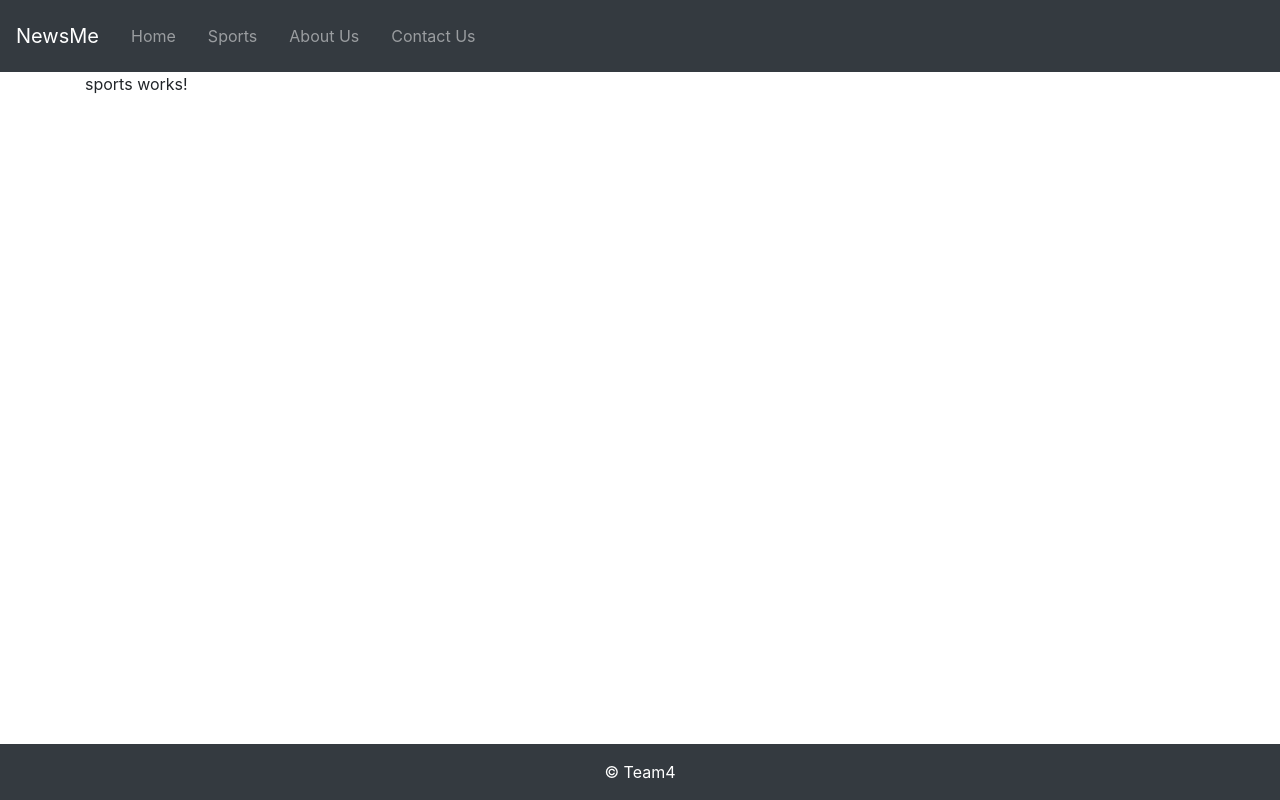
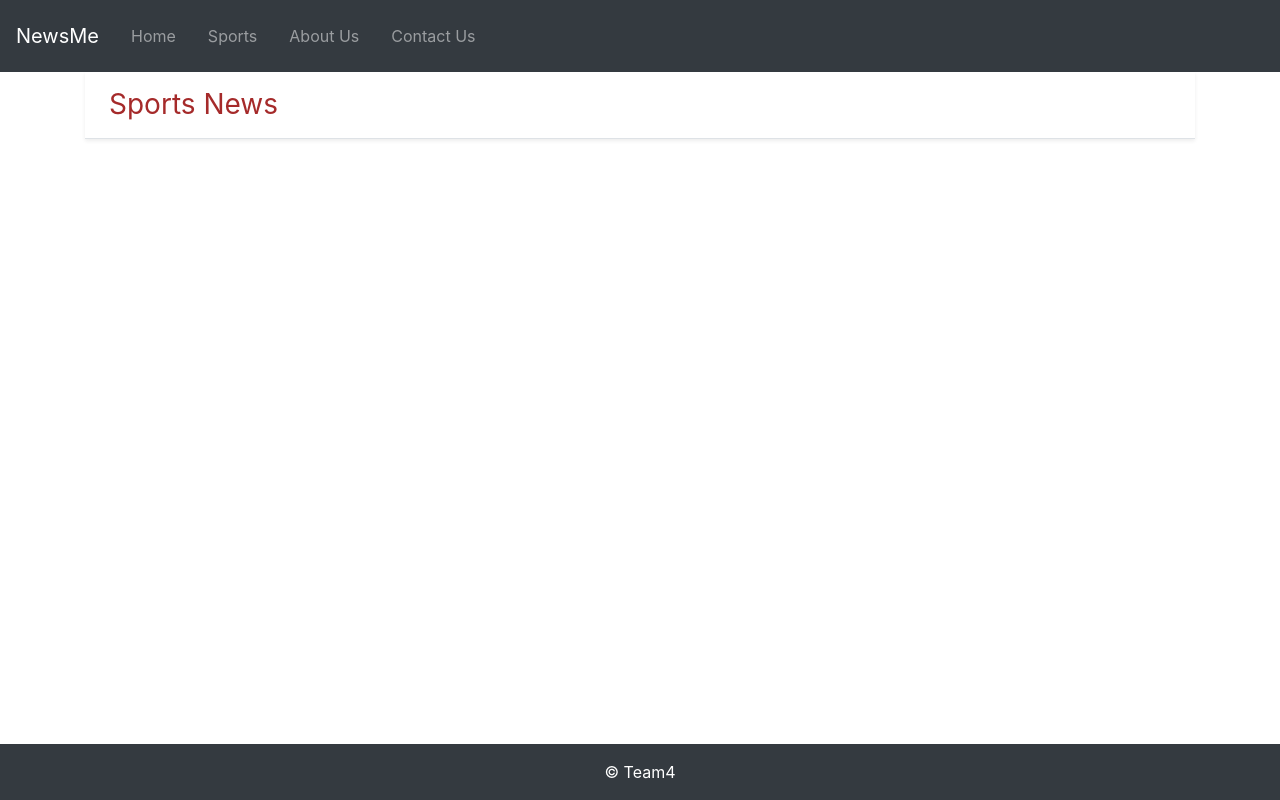
Before and after one commit to Alelia40/team4_cert, an Angular app in the folder news-app/: page /sports in a window 1280 px wide. Built offline with nearby package versions, Linux system fonts and the light colour scheme.

Commit message:
decorations in pages

```diff
--- a/news-app/src/app/components/sports/sports.component.html
+++ b/news-app/src/app/components/sports/sports.component.html
@@ -1 +1,3 @@
-<p>sports works!</p>
+<div class="d-flex flex-column flex-md-row align-items-center p-3 px-md-4 mb-3 bg-white border-bottom shadow-sm">
+    <h3 class="my-0 mr-md-auto font-weight-normal" style=color:brown>Sports News </h3>
+</div>
```
Also changed, not shown: 1 other file (tests, documents, lock files or other folders).
